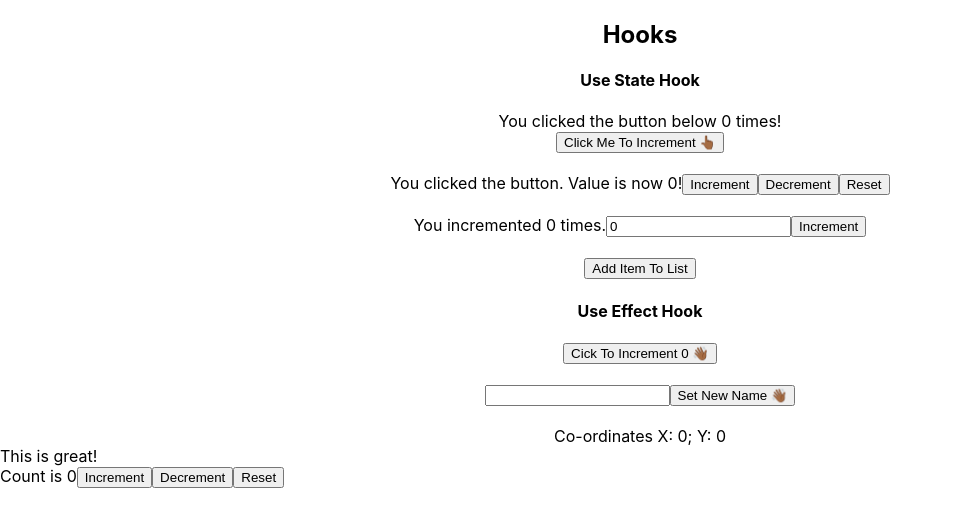
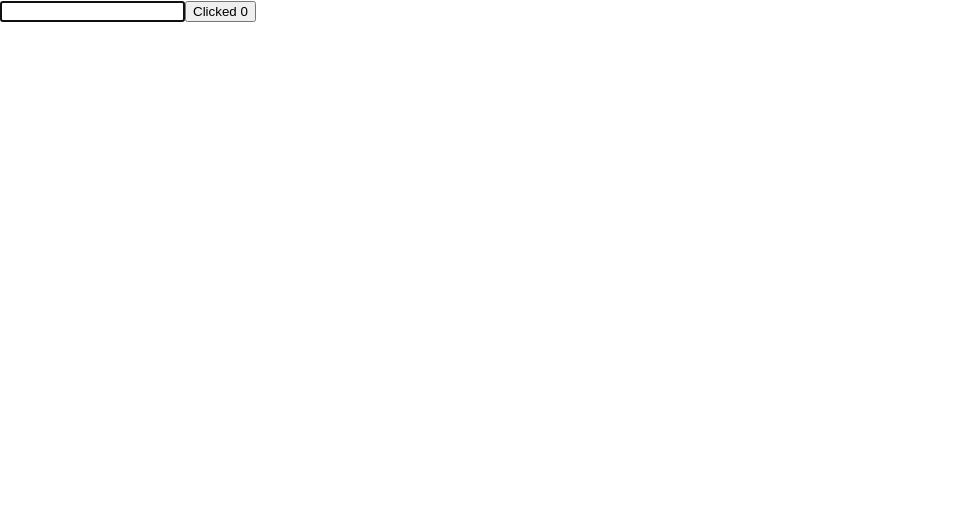
Before and after one commit to 0xfps/react-tutorial, a React (Create React App) app: page / in a window 1280 px wide. Shown: the top 526 px of the page, without its empty margins (0-953 px from the left). Built offline with nearby package versions, Linux system fonts and the light colour scheme.

Commit message:
😭😭 I finished the necessary parts of the course!

```diff
--- a/src/App.tsx
+++ b/src/App.tsx
@@ -4,19 +4,21 @@ import UseEffect from "./components/UseEffect"
 import UseState from "./components/UseState"
 import UseContext from "./components/UseContext"
 import UseReducer from "./components/UseReducer"
+import CustomHook from "./components/CustomHook"
 
 export const MyContext = createContext("")
 
 const App = () => {
     return (
         <MyContext.Provider value="This is great!">
-            <div className="App">
+            {/* <div className="App">
                 <h2>Hooks</h2>
                 <UseState />
                 <UseEffect />
             </div>
             <UseContext />
-            <UseReducer/>
+            <UseReducer /> */}
+            <CustomHook />
         </MyContext.Provider>
     )
 }
--- /dev/null
+++ b/src/components/CustomHook.tsx
@@ -0,0 +1,19 @@
+import { useEffect, useState } from "react"
+import useDocumentTitle from "./hooks/useDocumentTitle"
+
+const CustomHook = () => {
+    const [mycounter, setCount] = useState(0)
+
+    useDocumentTitle(mycounter)
+
+    return (
+        <>
+            <input type="text" autoFocus />
+            <button onClick={() => setCount(c => c + 1)}>
+                Clicked {mycounter}
+            </button>
+        </>
+    )
+}
+
+export default CustomHook
--- /dev/null
+++ b/src/components/hooks/useDocumentTitle.tsx
@@ -0,0 +1,10 @@
+import { useEffect } from "react"
+
+
+const useDocumentTitle = (mycounter: any) => {
+    useEffect(() => {
+        document.title = `You clicked ${mycounter} times!`
+    }, [mycounter])
+}
+
+export default useDocumentTitle
```
